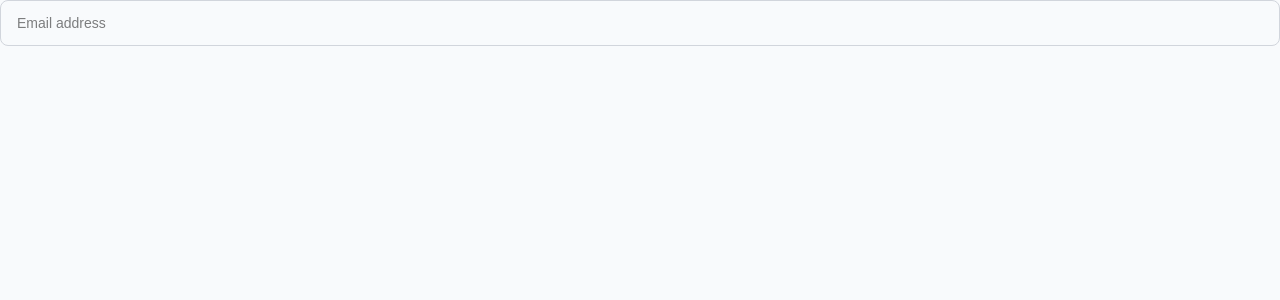
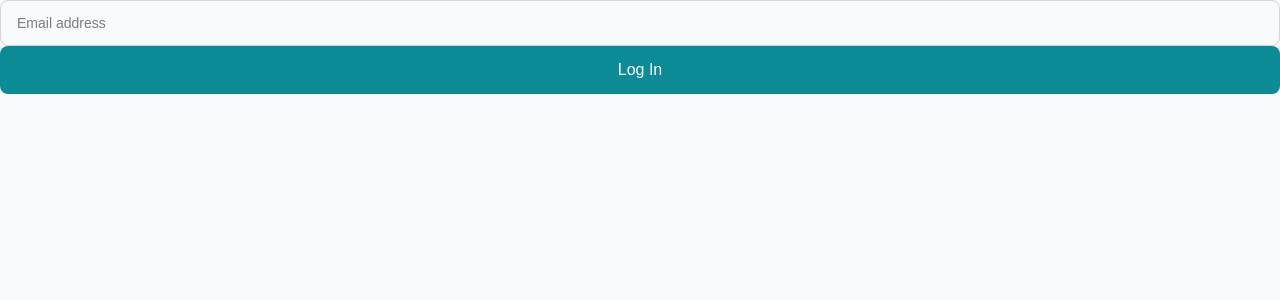
Before and after one commit to AnastasiiaBodnar/hr-ai-cmr-web, a Next.js app: page /login in a window 1280 px wide. Shown: the top 300 px of the page. Built offline with nearby package versions, Linux system fonts and the light colour scheme.

Commit message:
feat: add Button component with primary and outline variants

```diff
--- a/app/(auth)/login/page.js
+++ b/app/(auth)/login/page.js
@@ -1,9 +1,11 @@
 import Input from "@/app/components/ui/Input"
+import Button from "@/app/components/ui/Button"
 
 export default function LoginPage() {
   return (
     <div>
     <Input placeholder = "Email address"/>
+    <Button text="Log In" variant="primary" />
     </div>
   )
 }
--- a/app/components/ui/Button.js
+++ b/app/components/ui/Button.js
@@ -0,0 +1,10 @@
+export default function Button ({text, onClick, variant = 'primary'}){
+    const styles = {
+        primary: 'w-full py-3 bg-accent text-white rounded-lg font-medium'
+    }
+    return(
+        <button onClick={onClick} className={styles[variant]}>
+            {text}
+        </button>
+    )
+}
```
